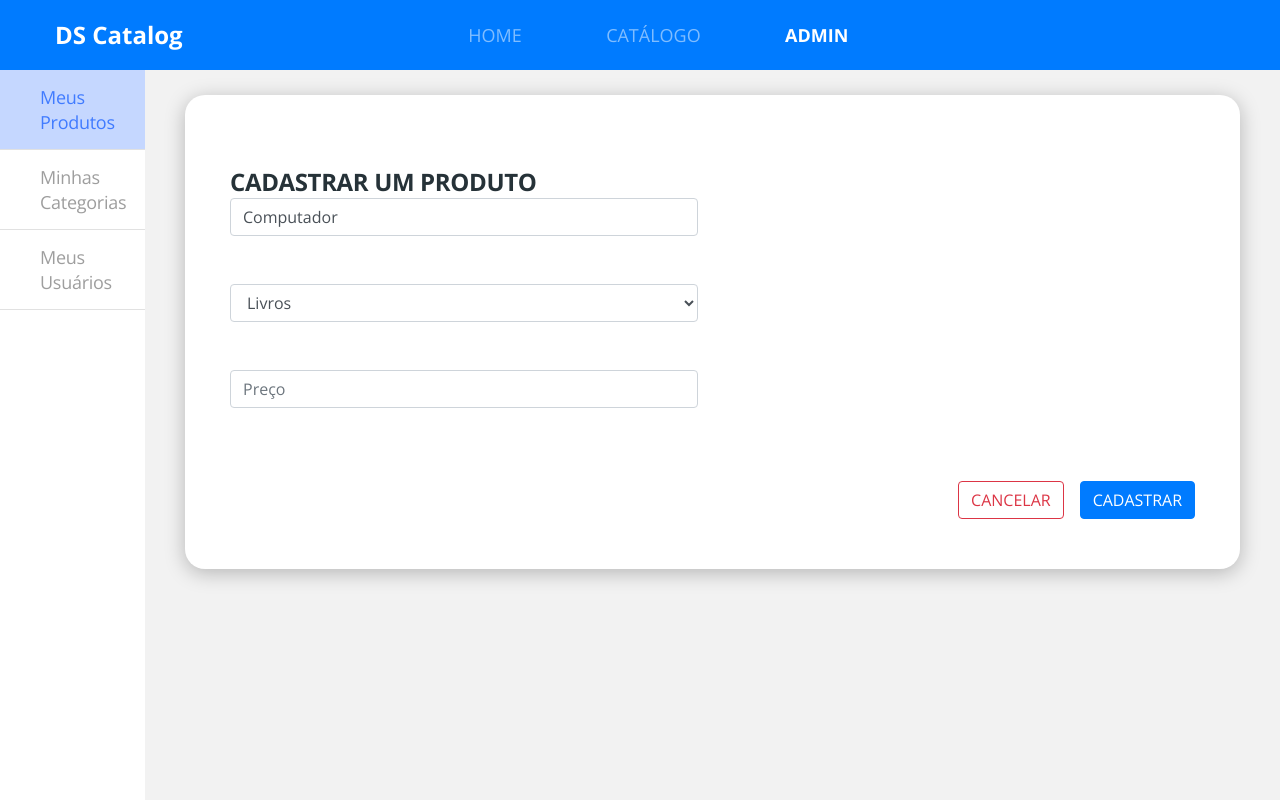
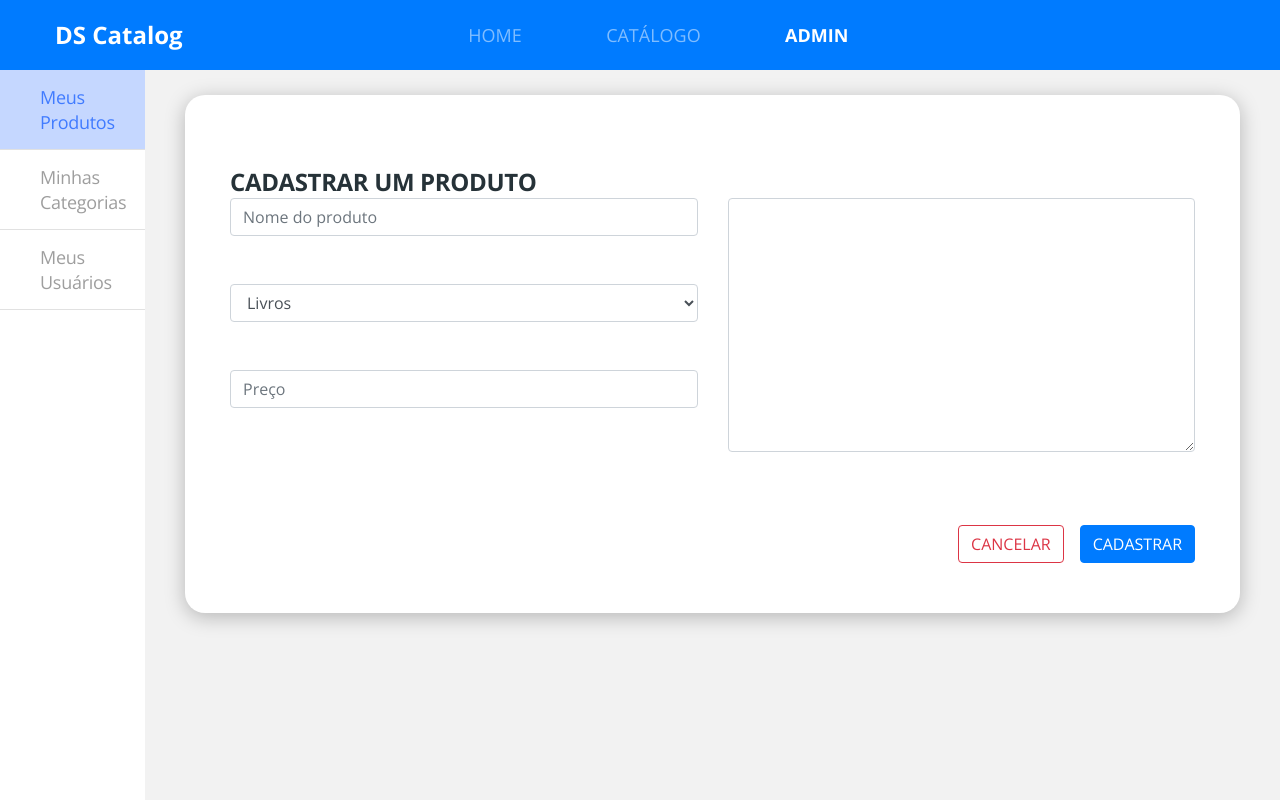
Before and after one commit to pierreEnoc/ds-catalog-web, a React (Create React App) app: page /admin/products/create in a window 1280 px wide. Built offline with nearby package versions, Linux system fonts and the light colour scheme.

Commit message:
:sparkles:creatin product in backend

```diff
--- a/src/pages/Admin/components/Products/Form/index.tsx
+++ b/src/pages/Admin/components/Products/Form/index.tsx
@@ -1,3 +1,5 @@
+import { makeRequest } from 'core/utils/request';
+import { type } from 'os';
 import React, { useState } from 'react';
 import BaseForm from '../../BaseForm/index';
 
@@ -7,18 +9,22 @@ type FormState = {
     name: string;
     price: string;
     category: string;
+    description: string;
 }
 
-const Form = ()  => {
+type FormatEvent =  React.ChangeEvent<HTMLInputElement | HTMLSelectElement | HTMLTextAreaElement>
+
+const Form = () => {
 
     const [formData, setFormData] = useState<FormState>({
-        name:'Computador',
-        price:'',
-        category:''
+        name: '',
+        price: '',
+        category: '1',
+        description: ''
 
     });
 
-    const handleOnChange = (event: React.ChangeEvent<HTMLInputElement | HTMLSelectElement>) => {
+    const handleOnChange = (event: FormatEvent) => {
         const name = event.target.name
         const value = event.target.value
 
@@ -27,10 +33,18 @@ const Form = ()  => {
 
     const handleSubmit = (event: React.FormEvent<HTMLFormElement>) => {
         event.preventDefault();
-        console.log(formData);
+        const payload = {
+            ...formData,
+            imgUrl: 'https://multimedia.bbycastatic.ca/multimedia/products/500x500/149/14962/14962185.jpg',
+            categories: [{ id: formData.category }]
+        }
+        makeRequest({ url: '/products', method: 'POST', data: payload })
+            .then(() => {
+                setFormData({ name: '', category: '', price: '', description: '' });
+            });
     }
 
-    return(
+    return (
         <form onSubmit={handleSubmit}>
             <BaseForm title="cadastrar um produto">
                 <div className="row">
@@ -49,9 +63,9 @@ const Form = ()  => {
                             onChange={handleOnChange}
                             name="category"
                         >
-                    <option value="livros">Livros</option>
-                    <option value="computadores">Computadores</option>
-                    <option value="electrônicos">Electronicos</option>
+                            <option value="1">Livros</option>
+                            <option value="3">Computadores</option>
+                            <option value="2">Electronicos</option>
                             <option value="games">Games</option>
                         </select>
                         <input
@@ -63,6 +77,17 @@ const Form = ()  => {
                             placeholder="Preço"
                         />
                     </div>
+                    <div className="col-6">
+                        <textarea
+                            name="description"
+                            value={formData.description}
+                            onChange={handleOnChange}
+                            className="form-control"
+                            cols={30}
+                            rows={10}
+                        />
+
+                    </div>
                 </div>
             </BaseForm>
         </form>
```
Lines whose indentation alone changed are shown as unchanged.
